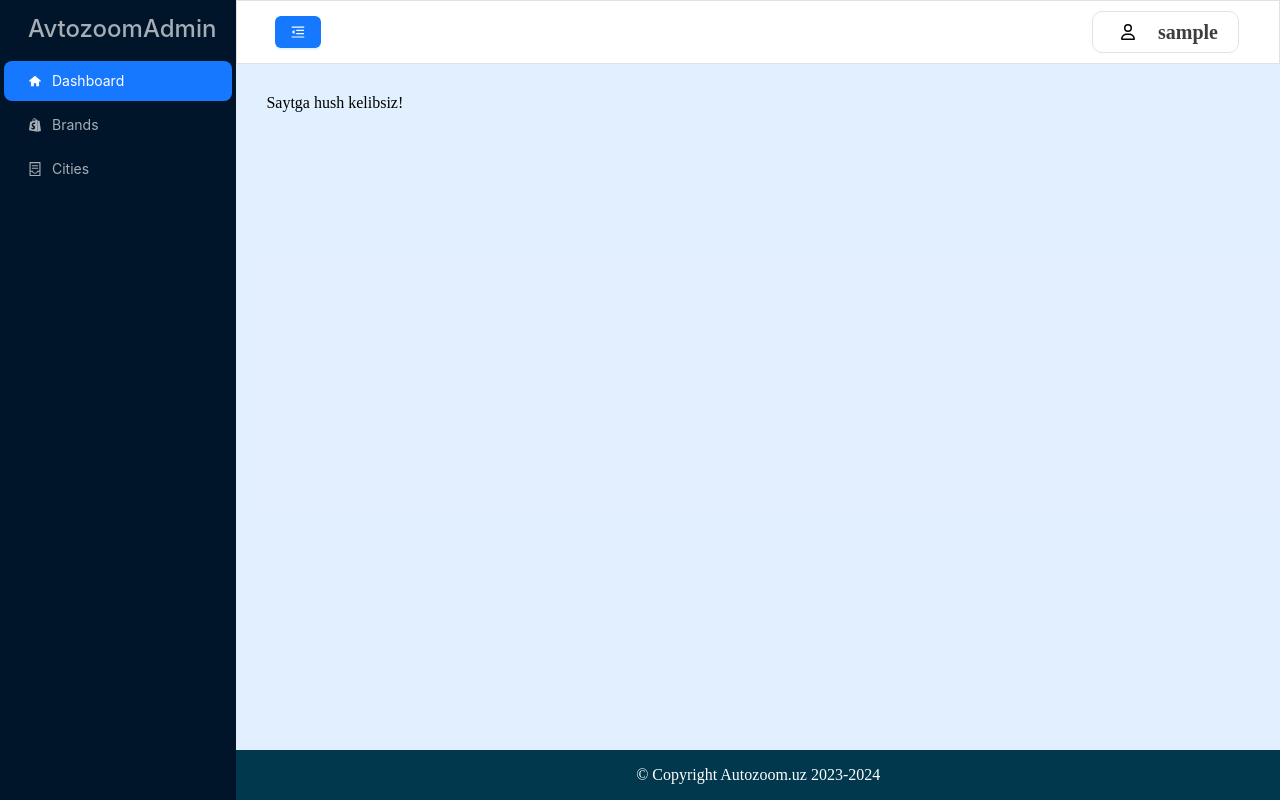
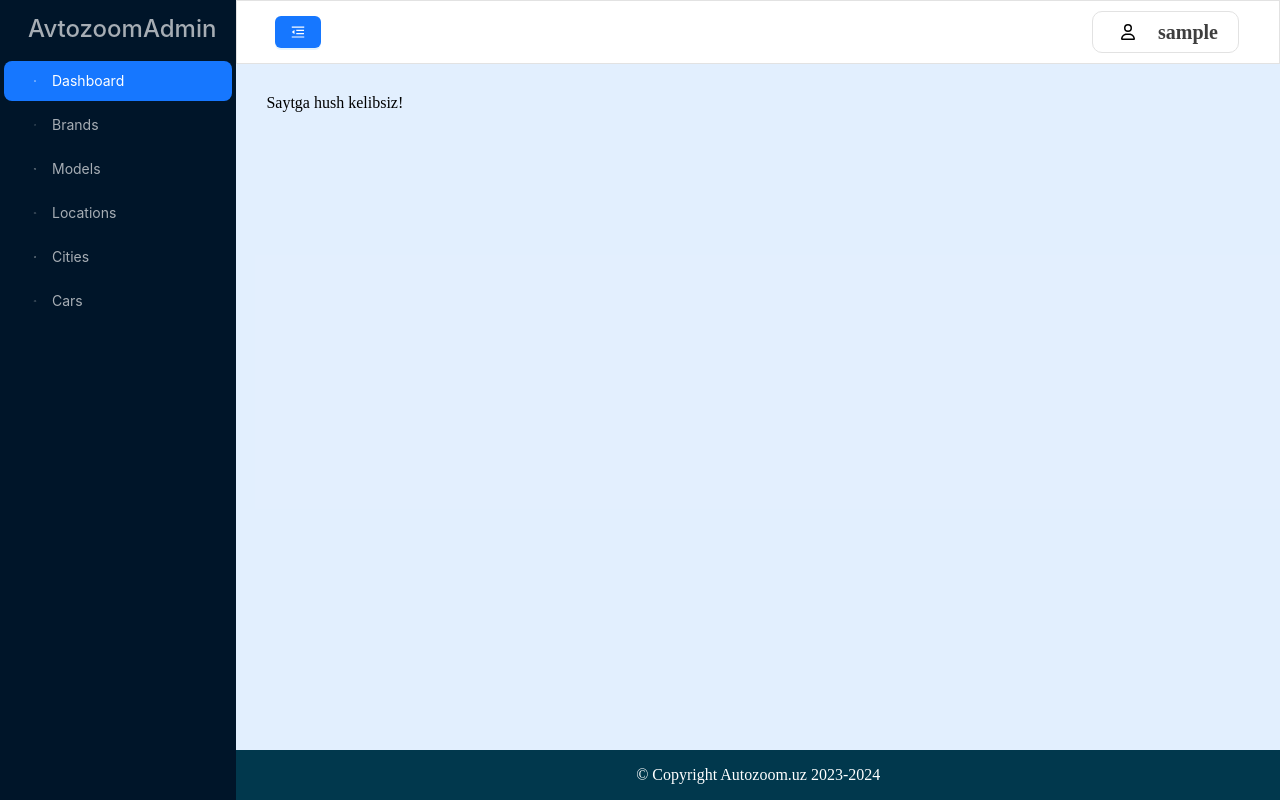
Before and after one commit to SunnatbekWeb/autozoom-admin, a React (Vite) app: page / in a window 1280 px wide. Built offline with nearby package versions, Linux system fonts and the light colour scheme; sample sign-in values are in the browser's storage.

Commit message:
updated sidebark

```diff
--- a/src/components/Sidebar/Sidebar.jsx
+++ b/src/components/Sidebar/Sidebar.jsx
@@ -1,15 +1,18 @@
 import React, { useEffect, useState } from "react";
 import { TiHome } from "react-icons/ti";
-import { NavLink, useLocation } from "react-router-dom";
+import { NavLink } from "react-router-dom";
 import { Button, Menu } from "antd";
-import { FaShopify } from "react-icons/fa6";
 import {
-  ContainerOutlined,
   MenuFoldOutlined,
   MenuUnfoldOutlined,
 } from "@ant-design/icons";
 import Logo from "../../assets/icons/autozoom.svg";
 import "./Sidebar.css";
+import { BsShopWindow } from "react-icons/bs";
+import { HiOutlineNewspaper } from "react-icons/hi";
+import { GrMapLocation } from "react-icons/gr";
+import { BiSolidCity } from "react-icons/bi";
+import { IoCarSportOutline } from "react-icons/io5";
 
 const Sidebar = () => {
   const [collapsed, setCollapsed] = useState(false);
@@ -62,21 +65,42 @@ const Sidebar = () => {
         Dashboard
       </NavLink>,
       "1",
-      <TiHome />
+      <TiHome style={{ fontSize: "2px" }} />
     ),
     getItem(
       <NavLink to="/brands" onClick={() => handleMenuClick("2")}>
         Brands
       </NavLink>,
       "2",
-      <FaShopify />
+      <BsShopWindow style={{ fontSize: "2px" }} />
     ),
     getItem(
-      <NavLink to="/cities" onClick={() => handleMenuClick("3")}>
+      <NavLink to="/models" onClick={() => handleMenuClick("3")}>
+        Models
+      </NavLink>,
+      "3",
+      <HiOutlineNewspaper style={{ fontSize: "2px" }} />
+    ),
+    getItem(
+      <NavLink to="/locations" onClick={() => handleMenuClick("4")}>
+        Locations
+      </NavLink>,
+      "4",
+      <GrMapLocation style={{ fontSize: "2px" }} />
+    ),
+    getItem(
+      <NavLink to="/cities" onClick={() => handleMenuClick("5")}>
         Cities
       </NavLink>,
-      "3",
-      <ContainerOutlined />
+      "5",
+      <BiSolidCity style={{ fontSize: "2px" }} />
+    ),
+    getItem(
+      <NavLink to="/cars" onClick={() => handleMenuClick("6")}>
+        Cars
+      </NavLink>,
+      "6",
+      <IoCarSportOutline style={{ fontSize: "2px" }} />
     ),
   ];
 
--- /dev/null
+++ b/src/pages/Cars/Cars.jsx
@@ -0,0 +1,7 @@
+import React from "react";
+
+const Cars = () => {
+  return <div>Cars</div>;
+};
+
+export default Cars;
--- /dev/null
+++ b/src/pages/Locations/Locations.jsx
@@ -0,0 +1,7 @@
+import React from "react";
+
+const Locations = () => {
+  return <div>Locations</div>;
+};
+
+export default Locations;
```
Also changed, not shown: src/router/index.jsx (+16 -1 lines), src/pages/Brands/Brand.jsx (renamed from src/pages/Brand/Brand.jsx), src/pages/Brands/Brand.module.css (renamed from src/pages/Brand/Brand.module.css), src/pages/Models/Model.css (added), src/pages/Models/Model.jsx (renamed from src/pages/Model/Model.jsx).
